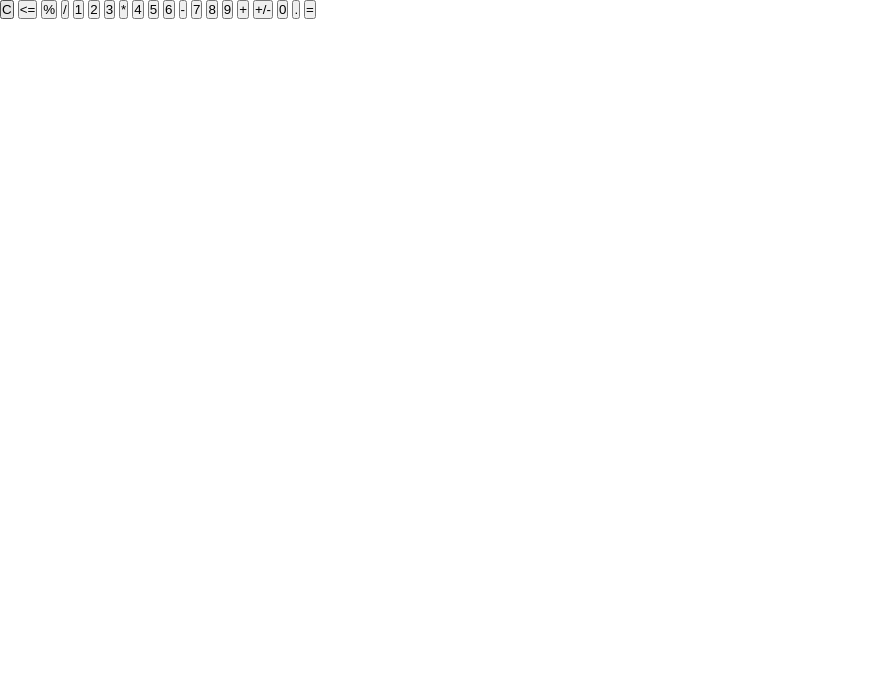
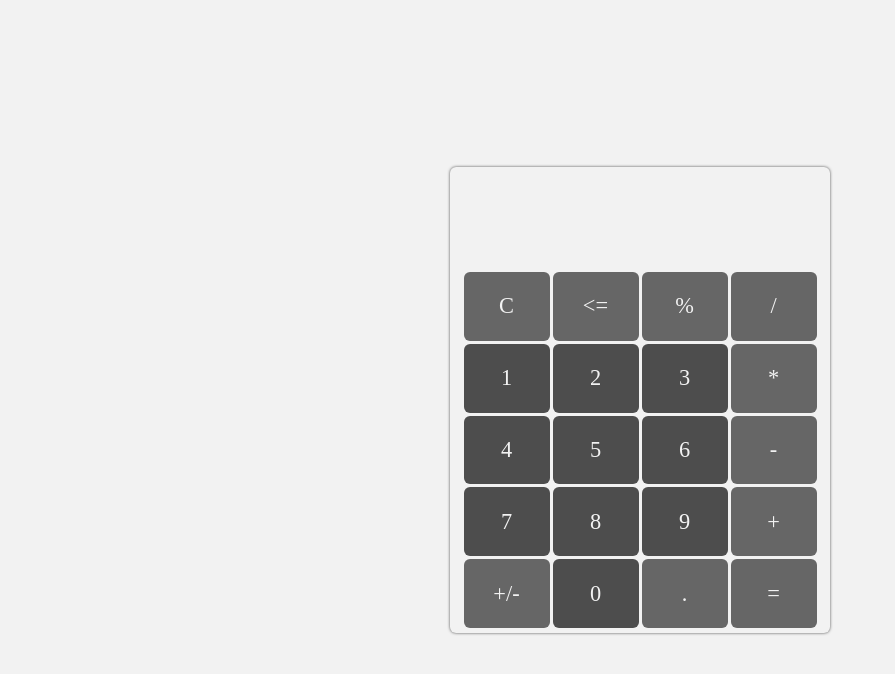
Before and after one commit to strjakhk/Calculator, a plain HTML site: page index.html in a window 1280 px wide. Shown: the whole page, without its empty margins (0-895 px from the left). Drawn offline with Linux system fonts and the light colour scheme; a web font is replaced by a local one.

Commit message:
Add basic style for calculator and keys

```diff
--- a/index.html
+++ b/index.html
@@ -19,20 +19,20 @@
                 <button class="btn" id="delete"><=</button>
                 <button class="btn" id="module">%</button>
                 <button class="btn" id="buttonision">/</button>
-                <button class="btn" id="one">1</button>
-                <button class="btn" id="two">2</button>
-                <button class="btn" id="three">3</button>
+                <button class="btn num" id="one">1</button>
+                <button class="btn num" id="two">2</button>
+                <button class="btn num" id="three">3</button>
                 <button class="btn" id="multi">*</button>
-                <button class="btn" id="four">4</button>
-                <button class="btn" id="five">5</button>
-                <button class="btn" id="six">6</button>
+                <button class="btn num" id="four">4</button>
+                <button class="btn num" id="five">5</button>
+                <button class="btn num" id="six">6</button>
                 <button class="btn" id="subs">-</button>
-                <button class="btn" id="seven">7</button>
-                <button class="btn" id="eight">8</button>
-                <button class="btn" id="nine">9</button>
+                <button class="btn num" id="seven">7</button>
+                <button class="btn num" id="eight">8</button>
+                <button class="btn num" id="nine">9</button>
                 <button class="btn" id="add">+</button>
                 <button class="btn" id="sign">+/-</button>
-                <button class="btn" id="zero">0</button>
+                <button class="btn num" id="zero">0</button>
                 <button class="btn" id="dot">.</button>
                 <button class="btn" id="equals">=</button>
             </div>
--- a/style.css
+++ b/style.css
@@ -1,3 +1,6 @@
+@import url('https://fonts.googleapis.com/css2?family=Tektur:wght@400..900&display=swap');
+
+
 *{
     margin: 0px;
     padding: 0px;
@@ -5,5 +8,89 @@
 }
 
 :root{
+    --calc-width: 380px;
+    --btn-width: calc(var(--calc-width) / 4 - var(--key-gap) * 3);
+    --btn-height: calc(var(--btn-width) * 0.80);
     --key-gap: 3px;
+    --bg-color: #f2f2f2;
+    --key-color-2: #666666;
+    --key-color-1: #4d4d4d;
+    --text-color: #f2f2f2;
 }
+
+main{
+    background-color: var(--bg-color);
+    height: 100vh;
+    justify-content: center;
+    align-items: center;
+}
+
+/* GROUP STYLES */
+
+main,
+.calculator,
+.screen{
+    display: flex;
+    flex-direction: column;
+}
+
+.keys{
+    display: flex;
+    flex-direction: row;
+}
+
+.calculator,
+.screen,
+.keys{
+    justify-content: center;
+}
+
+.calculator,
+.btn{
+    border-radius: 6px;
+}
+
+/**/
+
+.calculator{
+    width: var(--calc-width);
+    box-shadow: 0px 0px 3px var(--key-color-1);
+    padding: 5px;
+}
+
+
+/* screen styles */
+
+.screen{
+    height: 100px;
+}
+
+/* key styles */
+
+.keys{
+    flex-wrap: wrap;
+    gap: var(--key-gap);
+}
+
+.btn{
+    font-family: "Tektur";
+    font-size: 1.4em;
+    color: var(--text-color);
+
+    width: var(--btn-width);
+    height: var(--btn-height);
+
+    border: none;
+    cursor: pointer;
+
+    background-color: var(--key-color-2);
+}
+.btn:hover{
+    background-color: var(--key-color-1);
+}
+.num{
+    background-color: var(--key-color-1);
+}
+.num:hover{
+    background-color: var(--key-color-2);
+}
```
